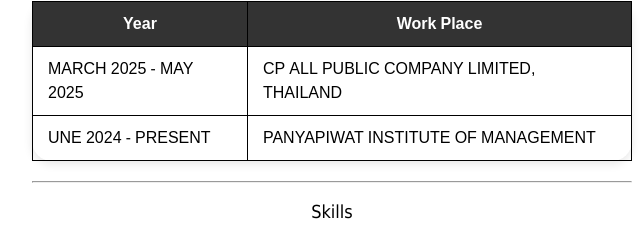
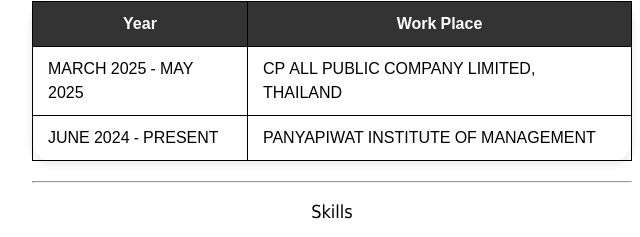
Before and after one commit to FFM-s/HTML_V2, a plain HTML site: page index.html in a window 1280 px wide. Shown: the part 346-583 px from the top of the page, 308-948 px from the left. Drawn offline with Linux system fonts and the light colour scheme.

Commit message:
Add files via upload

```diff
--- a/index.html
+++ b/index.html
@@ -32,7 +32,7 @@
           <td>CP ALL PUBLIC COMPANY LIMITED, THAILAND</td>
      </tr>
      <tr>
-         <td>UNE 2024 - PRESENT</td>
+         <td>JUNE 2024 - PRESENT</td>
          <td>PANYAPIWAT INSTITUTE OF MANAGEMENT</td>
     </tr>
   </table>
```
